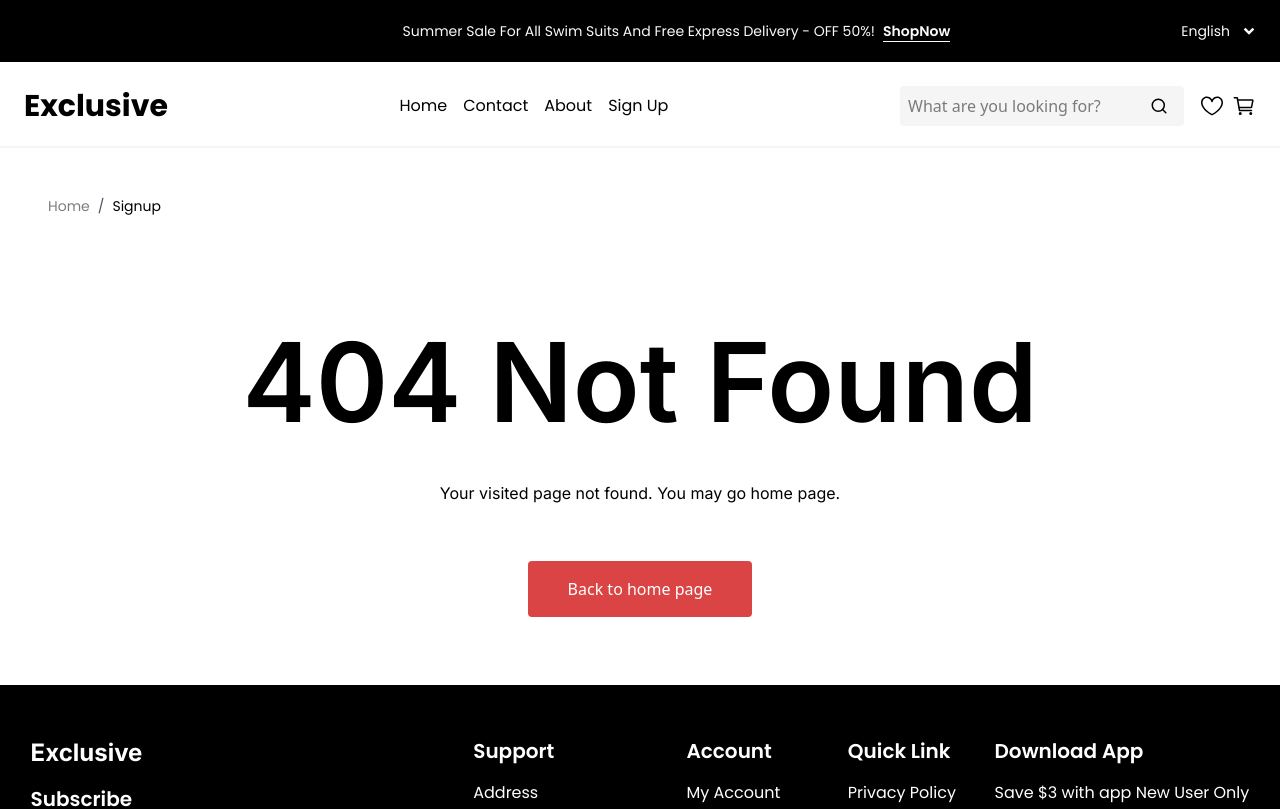
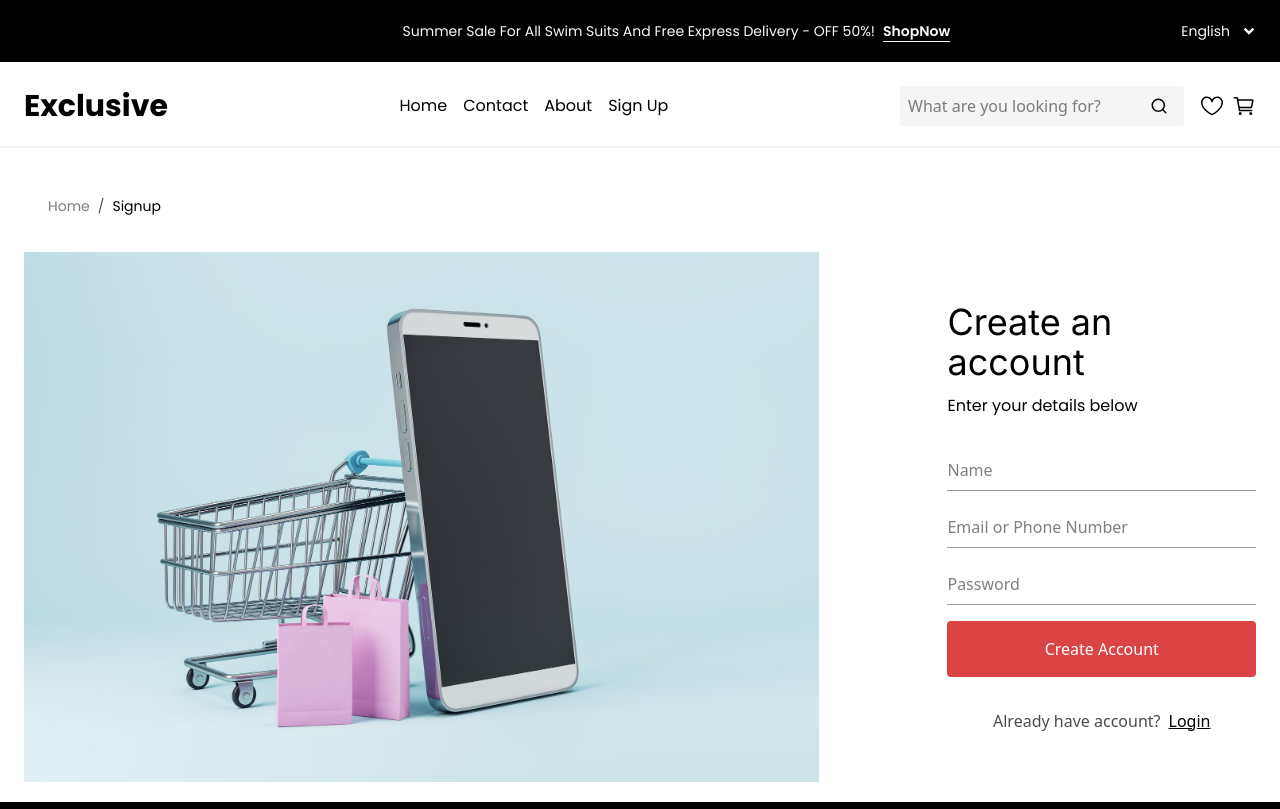
Before and after one commit to Ramla-Eman/Complete_fully_e_commerce_website, a React (Vite) app: page /signup in a window 1280 px wide. Shown: the top 809 px of the page. Built offline with nearby package versions, Linux system fonts and the light colour scheme.

Commit message:
complete UI of Login and Signup page

```diff
--- a/src/App.jsx
+++ b/src/App.jsx
@@ -14,6 +14,8 @@ import Checkout from "./pages/Checkout";
 import Contact from "./pages/Contact";
 import About from "./pages/About";
 import Error_404 from "./pages/Error_404";
+import Signup from "./pages/registration/Signup";
+import Login from "./pages/registration/Login";
 
 const App = () => {
   return (
@@ -30,6 +32,8 @@ const App = () => {
         <Route path="/contact" element={<Contact />} />
         <Route path="/about" element={<About />} />
         <Route path="/*" element={<Error_404 />} />
+        <Route path="/signup" element={<Signup/>}/>
+        <Route path="/login" element={<Login/>}/>
       </Routes>
       <Footer />
     </Router>
--- /dev/null
+++ b/src/pages/registration/Login.jsx
@@ -0,0 +1,58 @@
+import React from "react";
+// components
+import PageBreadcrumbs from "../../components/PageBreadcrumbs";
+// image
+import Image from "../../assets/registrationImg.jpg";
+import { Link } from "react-router-dom";
+
+const Login = () => {
+  return (
+    <section>
+      <div className="max-w-7xl mx-auto pt-6 px-6 py-5">
+        {/* Page Bread Crumps */}
+        <PageBreadcrumbs />
+        <div className="flex items-center gap-32">
+          <div className="w-[805px] md:block hidden">
+            <img src={Image} alt="" />
+          </div>
+          <div className="lg:w-auto w-full flex flex-col gap-8">
+            <div className="flex flex-col gap-3">
+              <h2 className="font-inter  sm:text-4xl text-3xl">
+                Log in to Exclusive
+              </h2>
+              <p className="font-poppins">Enter your details below</p>
+            </div>
+            <div>
+              <form action="" className="flex flex-col gap-4">
+                <input
+                  type="email"
+                  placeholder="Email or Phone Number"
+                  className="border-b border-[#00000063] py-2 outline-0 "
+                />
+                <input
+                  type="password"
+                  placeholder="Password"
+                  className="border-b border-[#00000063] py-2 outline-0 "
+                />
+                <button className="bg-[#DB4444] text-white py-4 px-5 w-full cursor-pointer rounded">
+                  Log In
+                </button>
+              </form>
+              <p className="text-[#DB4444] text-2xl mt-4 hover:underline">
+                Forget Password?
+              </p>
+            </div>
+            <div className="flex items-center justify-center gap-2">
+              <p className="text-[#000000b4]">Don't have an account?</p>
+              <Link to="/signup" className="underline">
+                SignUp
+              </Link>
+            </div>
+          </div>
+        </div>
+      </div>
+    </section>
+  );
+};
+
+export default Login;
--- /dev/null
+++ b/src/pages/registration/Signup.jsx
@@ -0,0 +1,60 @@
+import React from "react";
+// components
+import PageBreadcrumbs from "../../components/PageBreadcrumbs";
+// image
+import Image from "../../assets/registrationImg.jpg";
+import { Link } from "react-router-dom";
+
+const Signup = () => {
+  return (
+    <section>
+      <div className="max-w-7xl mx-auto pt-6 px-6 py-5">
+        {/* Page Bread Crumps */}
+        <PageBreadcrumbs />
+        <div className="flex items-center gap-32">
+          <div className="w-[805px] md:block hidden">
+            <img src={Image} alt="" />
+          </div>
+          <div className="lg:w-auto w-full flex flex-col gap-8">
+            <div className="flex flex-col gap-3">
+              <h2 className="font-inter sm:text-4xl text-3xl">
+                Create an account
+              </h2>
+              <p className="font-poppins">Enter your details below</p>
+            </div>
+            <div className="">
+              <form action="" className="flex flex-col gap-4">
+                <input
+                  type="text"
+                  placeholder="Name"
+                  className="border-b border-[#00000063] py-2 outline-0 "
+                />
+                <input
+                  type="email"
+                  placeholder="Email or Phone Number"
+                  className="border-b border-[#00000063] py-2 outline-0 "
+                />
+                <input
+                  type="password"
+                  placeholder="Password"
+                  className="border-b border-[#00000063] py-2 outline-0 "
+                />
+                <button className="bg-[#DB4444] text-white py-4 px-5 w-full cursor-pointer rounded">
+                  Create Account
+                </button>
+              </form>
+            </div>
+            <div className="flex items-center justify-center gap-2">
+              <p className="text-[#000000b4]">Already have account?</p>
+              <Link to="/login" className="underline">
+                Login
+              </Link>
+            </div>
+          </div>
+        </div>
+      </div>
+    </section>
+  );
+};
+
+export default Signup;
```
Also changed, not shown: src/assets/registrationImg.jpg (added).
